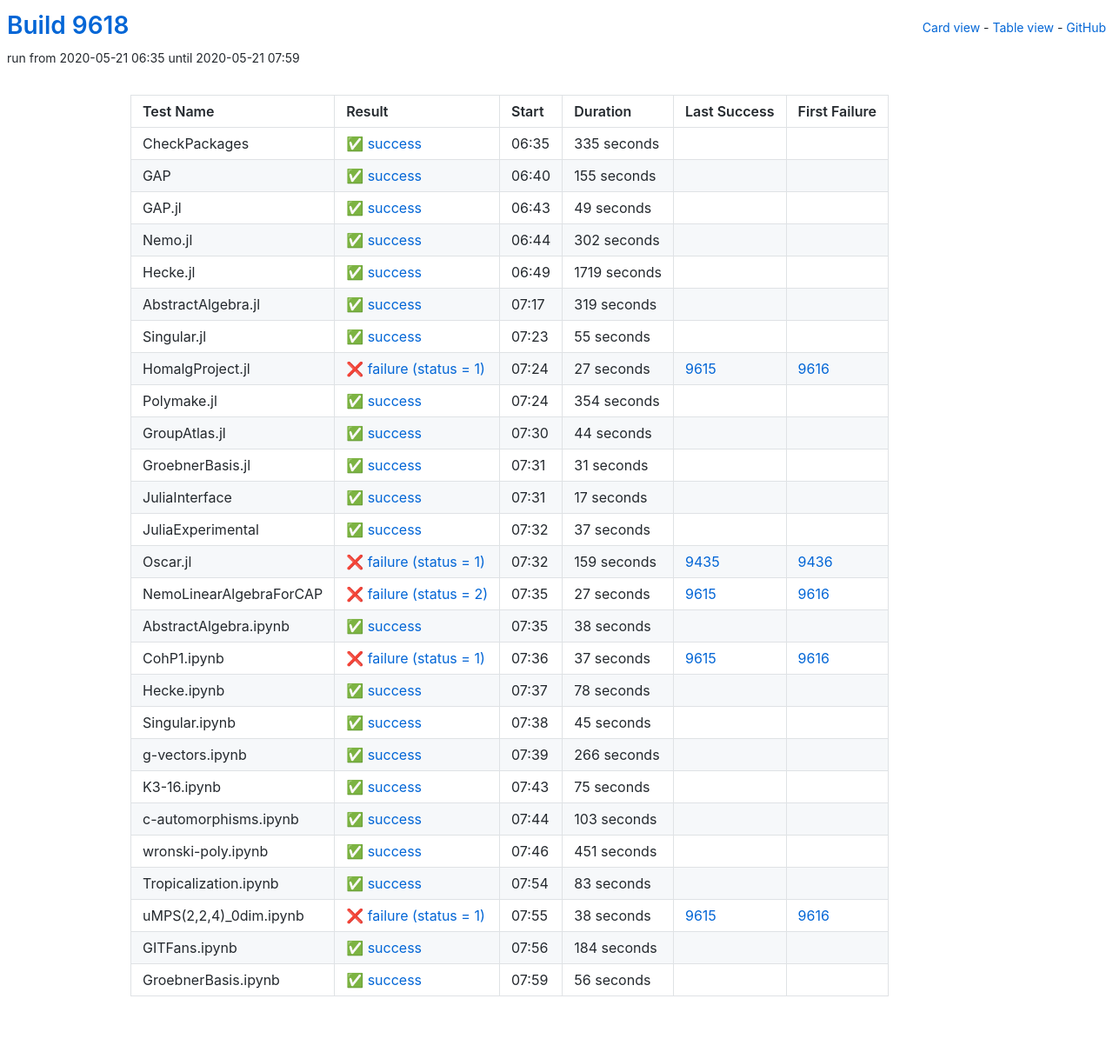
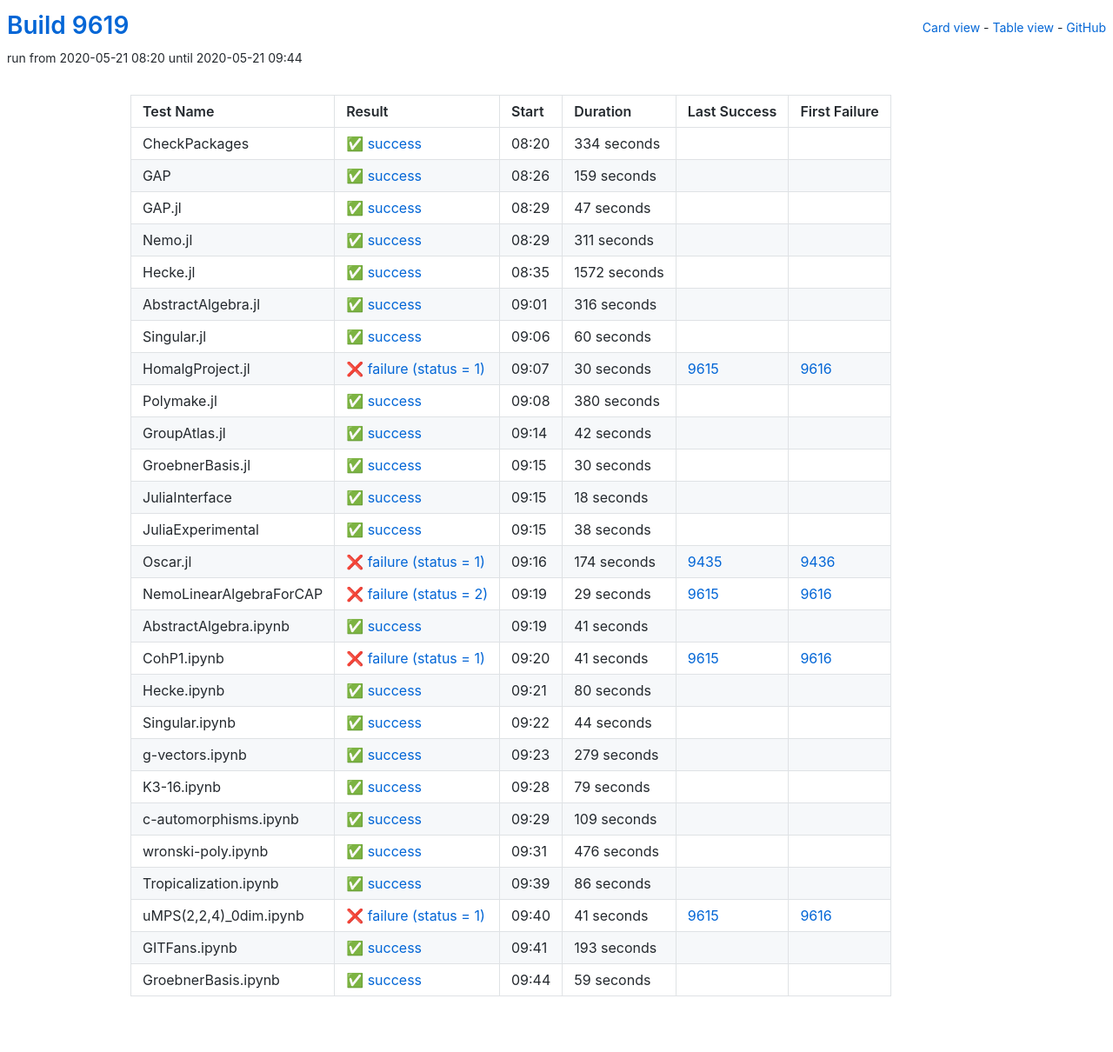
Before and after one commit to oscar-system/oscar-ci-status, a Jekyll site: the page built from table.html, in a window 1280 px wide. Shown: the whole page at 87% size. Built offline with Jekyll 4.4.1, drawn with Linux system fonts in a browser that asks for light colours.

Commit message:
Build 9619

```diff
--- a/_data/ci.yml
+++ b/_data/ci.yml
@@ -1,328 +1,328 @@
-build: 9618
-build_url: https://oscarci.mathematik.uni-kl.de/job/oscar/9618/
+build: 9619
+build_url: https://oscarci.mathematik.uni-kl.de/job/oscar/9619/
 job: oscar
 tests:
-- duration: 335
+- duration: 334
   exitcode: 0
   first_failure: false
   first_failure_url: null
   id: checkpackages
   last_success: false
   last_success_url: null
-  log: https://oscarci.mathematik.uni-kl.de/job/oscar/9618/artifact/logs/build-9618/CheckPackages.log
+  log: https://oscarci.mathematik.uni-kl.de/job/oscar/9619/artifact/logs/build-9619/CheckPackages.log
   name: CheckPackages
-  start: 2020-05-21 06:35
+  start: 2020-05-21 08:20
   status: success
   success: true
-- duration: 155
+- duration: 159
   exitcode: 0
   first_failure: false
   first_failure_url: null
   id: gap
   last_success: false
   last_success_url: null
-  log: https://oscarci.mathematik.uni-kl.de/job/oscar/9618/artifact/logs/build-9618/GAP.log
+  log: https://oscarci.mathematik.uni-kl.de/job/oscar/9619/artifact/logs/build-9619/GAP.log
   name: GAP
-  start: 2020-05-21 06:40
+  start: 2020-05-21 08:26
   status: success
   success: true
-- duration: 49
+- duration: 47
   exitcode: 0
   first_failure: false
   first_failure_url: null
   id: gap-jl
   last_success: false
   last_success_url: null
-  log: https://oscarci.mathematik.uni-kl.de/job/oscar/9618/artifact/logs/build-9618/GAP.jl.log
+  log: https://oscarci.mathematik.uni-kl.de/job/oscar/9619/artifact/logs/build-9619/GAP.jl.log
   name: GAP.jl
-  start: 2020-05-21 06:43
+  start: 2020-05-21 08:29
   status: success
   success: true
-- duration: 302
+- duration: 311
   exitcode: 0
   first_failure: false
   first_failure_url: null
   id: nemo-jl
   last_success: false
   last_success_url: null
-  log: https://oscarci.mathematik.uni-kl.de/job/oscar/9618/artifact/logs/build-9618/Nemo.jl.log
+  log: https://oscarci.mathematik.uni-kl.de/job/oscar/9619/artifact/logs/build-9619/Nemo.jl.log
   name: Nemo.jl
-  start: 2020-05-21 06:44
+  start: 2020-05-21 08:29
   status: success
   success: true
-- duration: 1719
+- duration: 1572
   exitcode: 0
   first_failure: false
   first_failure_url: null
   id: hecke-jl
   last_success: false
   last_success_url: null
-  log: https://oscarci.mathematik.uni-kl.de/job/oscar/9618/artifact/logs/build-9618/Hecke.jl.log
+  log: https://oscarci.mathematik.uni-kl.de/job/oscar/9619/artifact/logs/build-9619/Hecke.jl.log
   name: Hecke.jl
-  start: 2020-05-21 06:49
+  start: 2020-05-21 08:35
   status: success
   success: true
-- duration: 319
+- duration: 316
   exitcode: 0
   first_failure: false
   first_failure_url: null
   id: abstractalgebra-jl
   last_success: false
   last_success_url: null
-  log: https://oscarci.mathematik.uni-kl.de/job/oscar/9618/artifact/logs/build-9618/AbstractAlgebra.jl.log
+  log: https://oscarci.mathematik.uni-kl.de/job/oscar/9619/artifact/logs/build-9619/AbstractAlgebra.jl.log
   name: AbstractAlgebra.jl
-  start: 2020-05-21 07:17
+  start: 2020-05-21 09:01
   status: success
   success: true
-- duration: 55
+- duration: 60
   exitcode: 0
   first_failure: false
   first_failure_url: null
   id: singular-jl
   last_success: false
   last_success_url: null
-  log: https://oscarci.mathematik.uni-kl.de/job/oscar/9618/artifact/logs/build-9618/Singular.jl.log
+  log: https://oscarci.mathematik.uni-kl.de/job/oscar/9619/artifact/logs/build-9619/Singular.jl.log
   name: Singular.jl
-  start: 2020-05-21 07:23
+  start: 2020-05-21 09:06
   status: success
   success: true
-- duration: 27
+- duration: 30
   exitcode: 1
   first_failure: 9616
   first_failure_url: https://oscarci.mathematik.uni-kl.de/job/oscar/9616/
   id: homalgproject-jl
   last_success: 9615
   last_success_url: https://oscarci.mathematik.uni-kl.de/job/oscar/9615/
-  log: https://oscarci.mathematik.uni-kl.de/job/oscar/9618/artifact/logs/build-9618/HomalgProject.jl.log
+  log: https://oscarci.mathematik.uni-kl.de/job/oscar/9619/artifact/logs/build-9619/HomalgProject.jl.log
   name: HomalgProject.jl
-  start: 2020-05-21 07:24
+  start: 2020-05-21 09:07
   status: failure
   success: false
-- duration: 354
+- duration: 380
   exitcode: 0
   first_failure: false
   first_failure_url: null
   id: polymake-jl
   last_success: false
   last_success_url: null
-  log: https://oscarci.mathematik.uni-kl.de/job/oscar/9618/artifact/logs/build-9618/Polymake.jl.log
+  log: https://oscarci.mathematik.uni-kl.de/job/oscar/9619/artifact/logs/build-9619/Polymake.jl.log
   name: Polymake.jl
-  start: 2020-05-21 07:24
+  start: 2020-05-21 09:08
+  status: success
+  success: true
+- duration: 42
+  exitcode: 0
+  first_failure: false
+  first_failure_url: null
+  id: groupatlas-jl
+  last_success: false
+  last_success_url: null
+  log: https://oscarci.mathematik.uni-kl.de/job/oscar/9619/artifact/logs/build-9619/GroupAtlas.jl.log
+  name: GroupAtlas.jl
+  start: 2020-05-21 09:14
+  status: success
+  success: true
+- duration: 30
+  exitcode: 0
+  first_failure: false
+  first_failure_url: null
+  id: groebnerbasis-jl
+  last_success: false
+  last_success_url: null
+  log: https://oscarci.mathematik.uni-kl.de/job/oscar/9619/artifact/logs/build-9619/GroebnerBasis.jl.log
+  name: GroebnerBasis.jl
+  start: 2020-05-21 09:15
+  status: success
+  success: true
+- duration: 18
+  exitcode: 0
+  first_failure: false
+  first_failure_url: null
+  id: juliainterface
+  last_success: false
+  last_success_url: null
+  log: https://oscarci.mathematik.uni-kl.de/job/oscar/9619/artifact/logs/build-9619/JuliaInterface.log
+  name: JuliaInterface
+  start: 2020-05-21 09:15
+  status: success
+  success: true
+- duration: 38
+  exitcode: 0
+  first_failure: false
+  first_failure_url: null
+  id: juliaexperimental
+  last_success: false
+  last_success_url: null
+  log: https://oscarci.mathematik.uni-kl.de/job/oscar/9619/artifact/logs/build-9619/JuliaExperimental.log
+  name: JuliaExperimental
+  start: 2020-05-21 09:15
+  status: success
+  success: true
+- duration: 174
+  exitcode: 1
+  first_failure: 9436
+  first_failure_url: https://oscarci.mathematik.uni-kl.de/job/oscar/9436/
+  id: oscar-jl
+  last_success: 9435
+  last_success_url: https://oscarci.mathematik.uni-kl.de/job/oscar/9435/
+  log: https://oscarci.mathematik.uni-kl.de/job/oscar/9619/artifact/logs/build-9619/Oscar.jl.log
+  name: Oscar.jl
+  start: 2020-05-21 09:16
+  status: failure
+  success: false
+- duration: 29
+  exitcode: 2
+  first_failure: 9616
+  first_failure_url: https://oscarci.mathematik.uni-kl.de/job/oscar/9616/
+  id: nemolinearalgebraforcap
+  last_success: 9615
+  last_success_url: https://oscarci.mathematik.uni-kl.de/job/oscar/9615/
+  log: https://oscarci.mathematik.uni-kl.de/job/oscar/9619/artifact/logs/build-9619/NemoLinearAlgebraForCAP.log
+  name: NemoLinearAlgebraForCAP
+  start: 2020-05-21 09:19
+  status: failure
+  success: false
+- duration: 41
+  exitcode: 0
+  first_failure: false
+  first_failure_url: null
+  id: abstractalgebra-ipynb
+  last_success: false
+  last_success_url: null
+  log: https://oscarci.mathematik.uni-kl.de/job/oscar/9619/artifact/logs/build-9619/AbstractAlgebra.ipynb.log
+  name: AbstractAlgebra.ipynb
+  start: 2020-05-21 09:19
+  status: success
+  success: true
+- duration: 41
+  exitcode: 1
+  first_failure: 9616
+  first_failure_url: https://oscarci.mathematik.uni-kl.de/job/oscar/9616/
+  id: cohp1-ipynb
+  last_success: 9615
+  last_success_url: https://oscarci.mathematik.uni-kl.de/job/oscar/9615/
+  log: https://oscarci.mathematik.uni-kl.de/job/oscar/9619/artifact/logs/build-9619/CohP1.ipynb.log
+  name: CohP1.ipynb
+  start: 2020-05-21 09:20
+  status: failure
+  success: false
+- duration: 80
+  exitcode: 0
+  first_failure: false
+  first_failure_url: null
+  id: hecke-ipynb
+  last_success: false
+  last_success_url: null
+  log: https://oscarci.mathematik.uni-kl.de/job/oscar/9619/artifact/logs/build-9619/Hecke.ipynb.log
+  name: Hecke.ipynb
+  start: 2020-05-21 09:21
   status: success
   success: true
 - duration: 44
   exitcode: 0
   first_failure: false
   first_failure_url: null
-  id: groupatlas-jl
-  last_success: false
-  last_success_url: null
-  log: https://oscarci.mathematik.uni-kl.de/job/oscar/9618/artifact/logs/build-9618/GroupAtlas.jl.log
-  name: GroupAtlas.jl
-  start: 2020-05-21 07:30
-  status: success
-  success: true
-- duration: 31
-  exitcode: 0
-  first_failure: false
-  first_failure_url: null
-  id: groebnerbasis-jl
-  last_success: false
-  last_success_url: null
-  log: https://oscarci.mathematik.uni-kl.de/job/oscar/9618/artifact/logs/build-9618/GroebnerBasis.jl.log
-  name: GroebnerBasis.jl
-  start: 2020-05-21 07:31
-  status: success
-  success: true
-- duration: 17
-  exitcode: 0
-  first_failure: false
-  first_failure_url: null
-  id: juliainterface
-  last_success: false
-  last_success_url: null
-  log: https://oscarci.mathematik.uni-kl.de/job/oscar/9618/artifact/logs/build-9618/JuliaInterface.log
-  name: JuliaInterface
-  start: 2020-05-21 07:31
-  status: success
-  success: true
-- duration: 37
-  exitcode: 0
-  first_failure: false
-  first_failure_url: null
-  id: juliaexperimental
-  last_success: false
-  last_success_url: null
-  log: https://oscarci.mathematik.uni-kl.de/job/oscar/9618/artifact/logs/build-9618/JuliaExperimental.log
-  name: JuliaExperimental
-  start: 2020-05-21 07:32
-  status: success
-  success: true
-- duration: 159
-  exitcode: 1
-  first_failure: 9436
-  first_failure_url: https://oscarci.mathematik.uni-kl.de/job/oscar/9436/
-  id: oscar-jl
-  last_success: 9435
-  last_success_url: https://oscarci.mathematik.uni-kl.de/job/oscar/9435/
-  log: https://oscarci.mathematik.uni-kl.de/job/oscar/9618/artifact/logs/build-9618/Oscar.jl.log
-  name: Oscar.jl
-  start: 2020-05-21 07:32
-  status: failure
-  success: false
-- duration: 27
-  exitcode: 2
-  first_failure: 9616
-  first_failure_url: https://oscarci.mathematik.uni-kl.de/job/oscar/9616/
-  id: nemolinearalgebraforcap
-  last_success: 9615
-  last_success_url: https://oscarci.mathematik.uni-kl.de/job/oscar/9615/
-  log: https://oscarci.mathematik.uni-kl.de/job/oscar/9618/artifact/logs/build-9618/NemoLinearAlgebraForCAP.log
-  name: NemoLinearAlgebraForCAP
-  start: 2020-05-21 07:35
-  status: failure
-  success: false
-- duration: 38
-  exitcode: 0
-  first_failure: false
-  first_failure_url: null
-  id: abstractalgebra-ipynb
-  last_success: false
-  last_success_url: null
-  log: https://oscarci.mathematik.uni-kl.de/job/oscar/9618/artifact/logs/build-9618/AbstractAlgebra.ipynb.log
-  name: AbstractAlgebra.ipynb
-  start: 2020-05-21 07:35
-  status: success
-  success: true
-- duration: 37
-  exitcode: 1
-  first_failure: 9616
-  first_failure_url: https://oscarci.mathematik.uni-kl.de/job/oscar/9616/
-  id: cohp1-ipynb
-  last_success: 9615
-  last_success_url: https://oscarci.mathematik.uni-kl.de/job/oscar/9615/
-  log: https://oscarci.mathematik.uni-kl.de/job/oscar/9618/artifact/logs/build-9618/CohP1.ipynb.log
-  name: CohP1.ipynb
-  start: 2020-05-21 07:36
-  status: failure
-  success: false
-- duration: 78
-  exitcode: 0
-  first_failure: false
-  first_failure_url: null
-  id: hecke-ipynb
-  last_success: false
-  last_success_url: null
-  log: https://oscarci.mathematik.uni-kl.de/job/oscar/9618/artifact/logs/build-9618/Hecke.ipynb.log
-  name: Hecke.ipynb
-  start: 2020-05-21 07:37
-  status: success
-  success: true
-- duration: 45
-  exitcode: 0
-  first_failure: false
-  first_failure_url: null
   id: singular-ipynb
   last_success: false
   last_success_url: null
-  log: https://oscarci.mathematik.uni-kl.de/job/oscar/9618/artifact/logs/build-9618/Singular.ipynb.log
+  log: https://oscarci.mathematik.uni-kl.de/job/oscar/9619/artifact/logs/build-9619/Singular.ipynb.log
   name: Singular.ipynb
-  start: 2020-05-21 07:38
+  start: 2020-05-21 09:22
   status: success
   success: true
-- duration: 266
+- duration: 279
   exitcode: 0
   first_failure: false
   first_failure_url: null
   id: g-vectors-ipynb
   last_success: false
   last_success_url: null
-  log: https://oscarci.mathematik.uni-kl.de/job/oscar/9618/artifact/logs/build-9618/g-vectors.ipynb.log
+  log: https://oscarci.mathematik.uni-kl.de/job/oscar/9619/artifact/logs/build-9619/g-vectors.ipynb.log
   name: g-vectors.ipynb
-  start: 2020-05-21 07:39
+  start: 2020-05-21 09:23
   status: success
   success: true
-- duration: 75
+- duration: 79
   exitcode: 0
   first_failure: false
   first_failure_url: null
   id: k3-16-ipynb
   last_success: false
   last_success_url: null
-  log: https://oscarci.mathematik.uni-kl.de/job/oscar/9618/artifact/logs/build-9618/K3-16.ipynb.log
+  log: https://oscarci.mathematik.uni-kl.de/job/oscar/9619/artifact/logs/build-9619/K3-16.ipynb.log
   name: K3-16.ipynb
-  start: 2020-05-21 07:43
+  start: 2020-05-21 09:28
   status: success
   success: true
-- duration: 103
+- duration: 109
   exitcode: 0
   first_failure: false
   first_failure_url: null
   id: c-automorphisms-ipynb
   last_success: false
   last_success_url: null
-  log: https://oscarci.mathematik.uni-kl.de/job/oscar/9618/artifact/logs/build-9618/c-automorphisms.ipynb.log
+  log: https://oscarci.mathematik.uni-kl.de/job/oscar/9619/artifact/logs/build-9619/c-automorphisms.ipynb.log
   name: c-automorphisms.ipynb
-  start: 2020-05-21 07:44
+  start: 2020-05-21 09:29
   status: success
   success: true
-- duration: 451
+- duration: 476
   exitcode: 0
   first_failure: false
   first_failure_url: null
   id: wronski-poly-ipynb
   last_success: false
   last_success_url: null
-  log: https://oscarci.mathematik.uni-kl.de/job/oscar/9618/artifact/logs/build-9618/wronski-poly.ipynb.log
+  log: https://oscarci.mathematik.uni-kl.de/job/oscar/9619/artifact/logs/build-9619/wronski-poly.ipynb.log
   name: wronski-poly.ipynb
-  start: 2020-05-21 07:46
+  start: 2020-05-21 09:31
   status: success
   success: true
-- duration: 83
+- duration: 86
   exitcode: 0
   first_failure: false
   first_failure_url: null
   id: tropicalization-ipynb
   last_success: false
   last_success_url: null
-  log: https://oscarci.mathematik.uni-kl.de/job/oscar/9618/artifact/logs/build-9618/Tropicalization.ipynb.log
+  log: https://oscarci.mathematik.uni-kl.de/job/oscar/9619/artifact/logs/build-9619/Tropicalization.ipynb.log
   name: Tropicalization.ipynb
-  start: 2020-05-21 07:54
+  start: 2020-05-21 09:39
   status: success
   success: true
-- duration: 38
+- duration: 41
   exitcode: 1
   first_failure: 9616
   first_failure_url: https://oscarci.mathematik.uni-kl.de/job/oscar/9616/
   id: umps-2-2-4-0dim-ipynb
   last_success: 9615
   last_success_url: https://oscarci.mathematik.uni-kl.de/job/oscar/9615/
-  log: https://oscarci.mathematik.uni-kl.de/job/oscar/9618/artifact/logs/build-9618/uMPS-2-2-4-_0dim.ipynb.log
+  log: https://oscarci.mathematik.uni-kl.de/job/oscar/9619/artifact/logs/build-9619/uMPS-2-2-4-_0dim.ipynb.log
   name: uMPS(2,2,4)_0dim.ipynb
-  start: 2020-05-21 07:55
+  start: 2020-05-21 09:40
   status: failure
   success: false
-- duration: 184
+- duration: 193
   exitcode: 0
   first_failure: false
   first_failure_url: null
   id: gitfans-ipynb
   last_success: false
   last_success_url: null
-  log: https://oscarci.mathematik.uni-kl.de/job/oscar/9618/artifact/logs/build-9618/GITFans.ipynb.log
+  log: https://oscarci.mathematik.uni-kl.de/job/oscar/9619/artifact/logs/build-9619/GITFans.ipynb.log
   name: GITFans.ipynb
-  start: 2020-05-21 07:56
+  start: 2020-05-21 09:41
   status: success
   success: true
-- duration: 56
+- duration: 59
   exitcode: 0
   first_failure: false
   first_failure_url: null
   id: groebnerbasis-ipynb
   last_success: false
   last_success_url: null
-  log: https://oscarci.mathematik.uni-kl.de/job/oscar/9618/artifact/logs/build-9618/GroebnerBasis.ipynb.log
+  log: https://oscarci.mathematik.uni-kl.de/job/oscar/9619/artifact/logs/build-9619/GroebnerBasis.ipynb.log
   name: GroebnerBasis.ipynb
-  start: 2020-05-21 07:59
+  start: 2020-05-21 09:44
   status: success
   success: true
```
Also changed, not shown: README.md.
